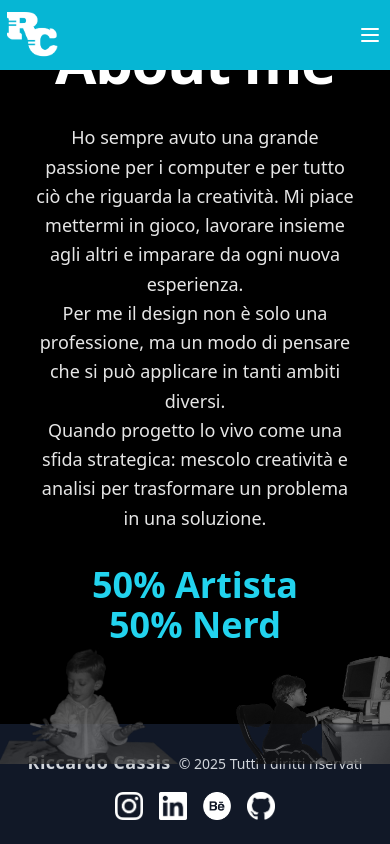
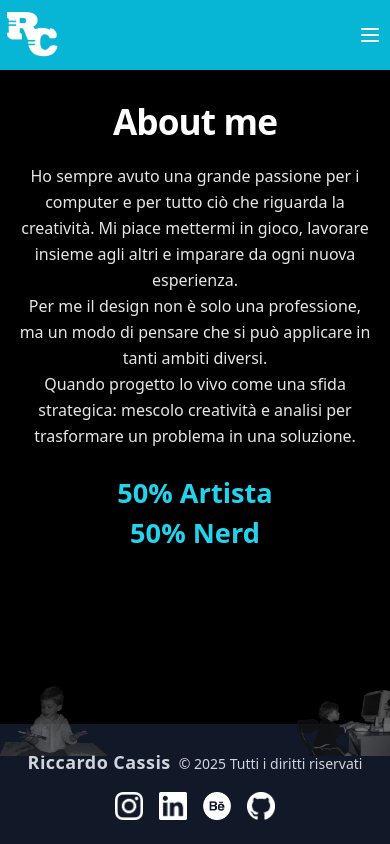
Before and after one commit to Riccardocassis/personal-website-2025, a Vue app: page /about in a window 390 px wide. Built offline with nearby package versions, Linux system fonts and the light colour scheme.

Commit message:
Aggiunta ottimizzazioni per la visualizzazione mobile nella pagina About: migliorati stili per h1, h2 e immagini fisse.

```diff
--- a/src/pages/About.vue
+++ b/src/pages/About.vue
@@ -86,4 +86,31 @@ onMounted(() => {
 .delay-400 {
   animation-delay: 0.4s !important;
 }
+/* Ottimizzazione mobile About */
+@media (max-width: 480px) {
+  h1 {
+    font-size: 2.2rem !important;
+    margin-bottom: 1.5rem !important;
+  }
+  .max-w-2xl {
+    max-width: 22rem !important;
+    font-size: 1rem !important;
+    margin-bottom: 1.5rem !important;
+  }
+  h2 {
+    font-size: 1.7rem !important;
+    margin-bottom: 1.2rem !important;
+  }
+  .fixed.left-0,
+  .fixed.right-0 {
+    min-width: 90px !important;
+    width: 28vw !important;
+    bottom: 5.5rem !important;
+    opacity: 0.7 !important;
+  }
+  section {
+    padding-left: 0.7rem !important;
+    padding-right: 0.7rem !important;
+  }
+}
 </style>
```
